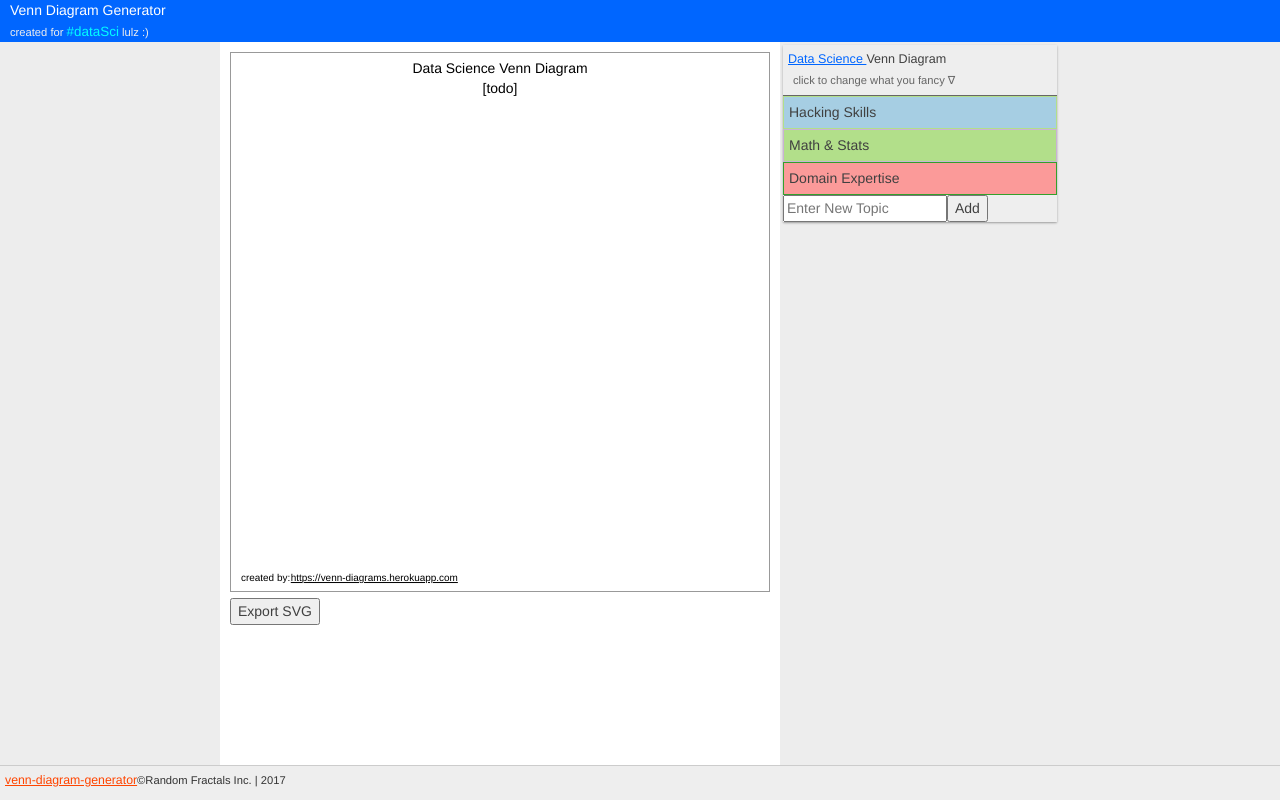
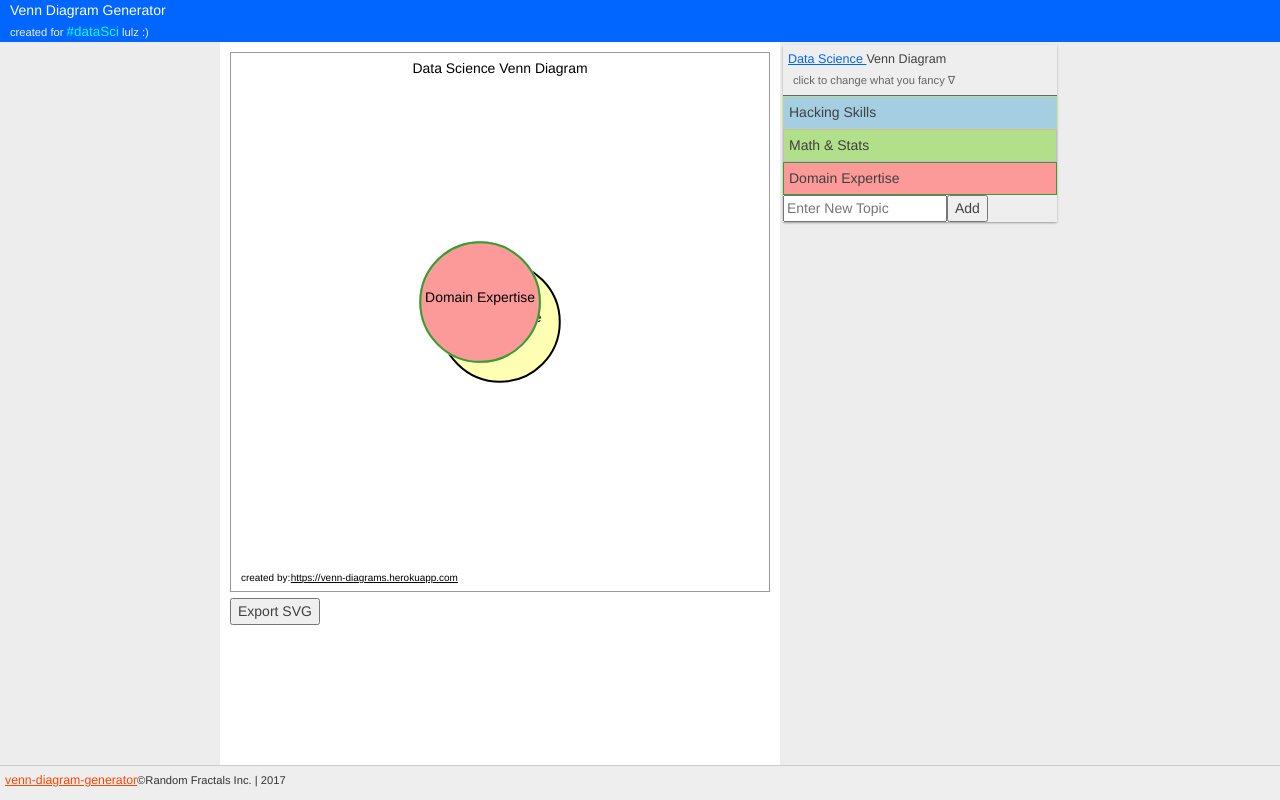
Before and after one commit to RandomFractals/venn-diagram-generator, an Angular app: page / in a window 1280 px wide. Built offline with nearby package versions, Linux system fonts and the light colour scheme.

Commit message:
stubed out svg markup with angular data bindings for diagram segments rendering

```diff
--- a/src/app/venn-diagram/venn-diagram.component.html
+++ b/src/app/venn-diagram/venn-diagram.component.html
@@ -1,19 +1,30 @@
 <main id="diagram-view" class="main-content diagram">
-  <!-- TODO: convert this to svg ellipses for svg view diagram segments update
-  <ul class="data-list">
-    <li *ngFor="let topic of diagram.topics; let i=index;" [attr.data-index]="i"
-      [style.background-color]="topic.fillColor"
-      [style.border-color]="topic.strokeColor">
-      <span [attr.id]="'topic-label-' + i">{{ topic.name }}</span>
-    </li>
-  </ul>
-  -->
   <svg id="svg" class="svg" xmlns="http://www.w3.org/2000/svg"
     xmlns:xlink="http://www.w3.org/1999/xlink"
     viewBox="0 0 540 540">
     <text x="50%" y="20" text-anchor="middle">{{diagram.name}} Venn Diagram</text>
-    <text x="50%" y="40" text-anchor="middle">[todo]</text>
-
+    <!-- main diagram circle -->
+    <g id="main-circle"> <!--transform="translate(250,250)"-->
+      <circle cx="50%" cy="50%" r="60"
+        style="fill: #ffffb3; stroke: black; stroke-width: 2;"></circle>
+      <text x="50%" y="50%" text-anchor="middle">{{diagram.name}}</text>
+    </g>
+    <!-- segments svg -->
+    <g id="segments-group">
+      <g *ngFor="let topic of diagram.topics; let i=index;" [attr.data-index]="i"
+        [attr.id]="'segment-group-' + i">
+        <ellipse [attr.id]="'segment' + i"
+          [attr.cx]="topic.cx" [attr.cy]="topic.cy"
+          [attr.rx]="topic.rx" [attr.ry]="topic.ry"
+          [style.fill]="topic.fillColor"
+          [style.stroke]="topic.strokeColor"
+          [style.stroke-width]="2">
+        </ellipse>
+        <text [attr.id]="'segment-label-' + i"
+          [attr.x]="topic.cx" [attr.y]="topic.cy"
+          text-anchor="middle">{{topic.name}}</text>
+      </g>
+    </g>
     <!-- created by app link group -->
     <g id="created-by-group">
       <text x="10" y="530" font-size="10">created by: </text>
--- a/src/app/venn-diagram/venn-diagram.component.ts
+++ b/src/app/venn-diagram/venn-diagram.component.ts
@@ -18,9 +18,10 @@ export class VennDiagramComponent implements OnInit {
   // Venn diagram svg
   svg = null;
 
-  // minimum width/height svg view port size
+  // svg view setttings
+  width = 540;
+  height = 540;
   minSize = 300;
-
   margin = {top: 30, right: 10, bottom: 10, left: 10};
 
   /**
```
